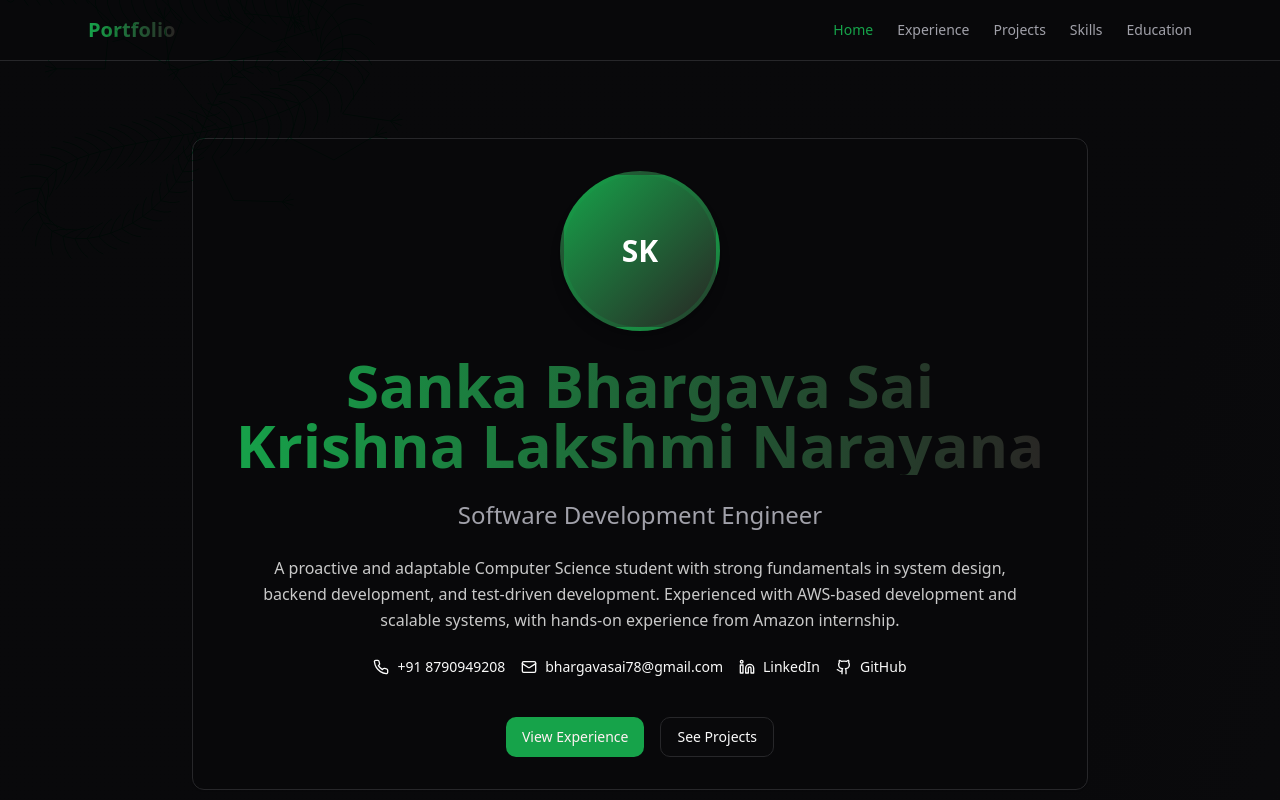
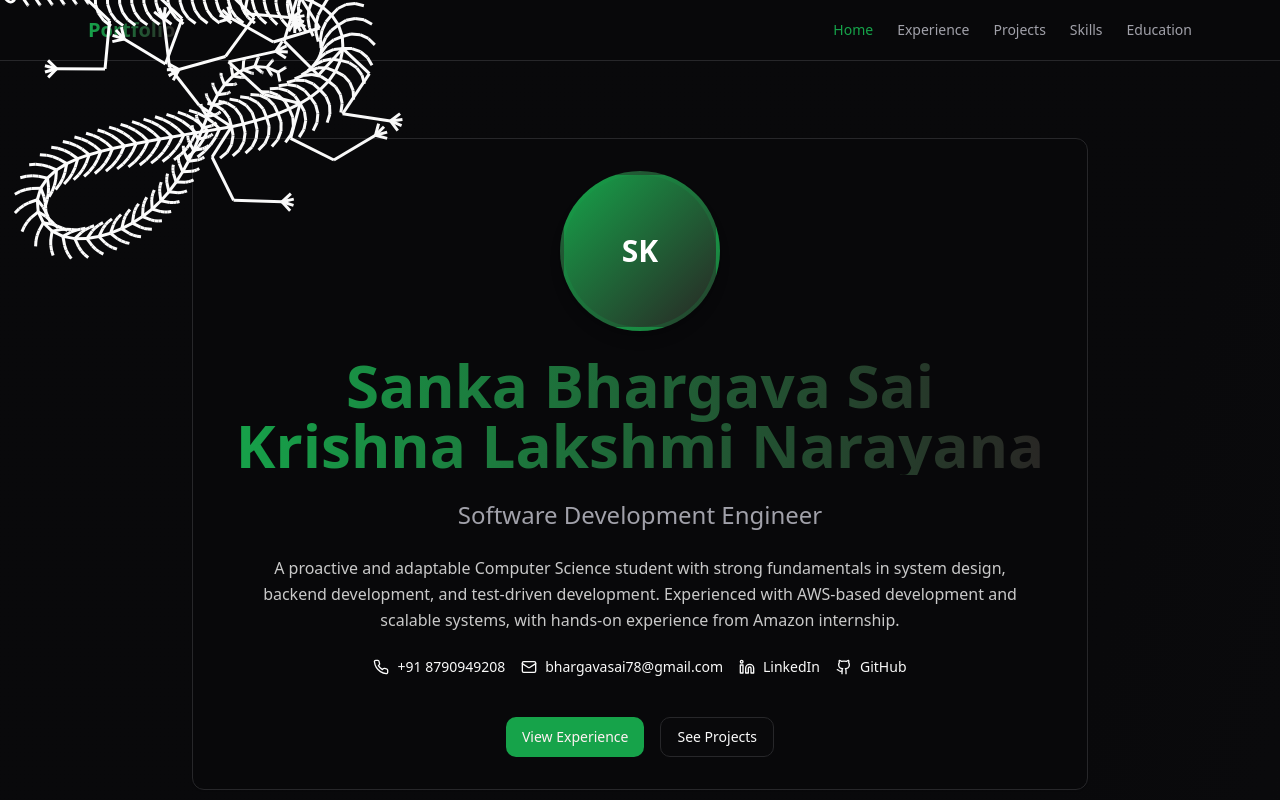
Before and after one commit to bhargava-sai-krishna/Portfolio-website, a React (Vite) app: page / in a window 1280 px wide. Shown: the top 800 px of the page. Built offline with nearby package versions, Linux system fonts and the light colour scheme.

Commit message:
Fix reptile visibility
The reptile is still not visible against the background. Adjusting colors to improve visibility.

```diff
--- a/src/components/CursorFollower.tsx
+++ b/src/components/CursorFollower.tsx
@@ -454,9 +454,10 @@ const CursorFollower = () => {
     // Set canvas style
     canvas.style.backgroundColor = 'transparent';
     const gradient = ctx.createLinearGradient(0, 0, canvas.width, canvas.height);
-    gradient.addColorStop(0, '#00ff88');
-    gradient.addColorStop(1, '#00cc66');
+    gradient.addColorStop(0, '#ffffff');
+    gradient.addColorStop(1, '#e5e5e5');
     ctx.strokeStyle = gradient;
+    ctx.lineWidth = 3;
 
     const legNum = Math.floor(1 + Math.random() * 12);
     const critter = createReptile(8 / Math.sqrt(legNum), legNum, Math.floor(2 + Math.random() * legNum * 8));
@@ -485,7 +486,7 @@ const CursorFollower = () => {
     <canvas
       ref={canvasRef}
       className="fixed inset-0 pointer-events-none z-50"
-      style={{ mixBlendMode: 'multiply' }}
+      style={{ mixBlendMode: 'normal' }}
     />
   );
 };
```
